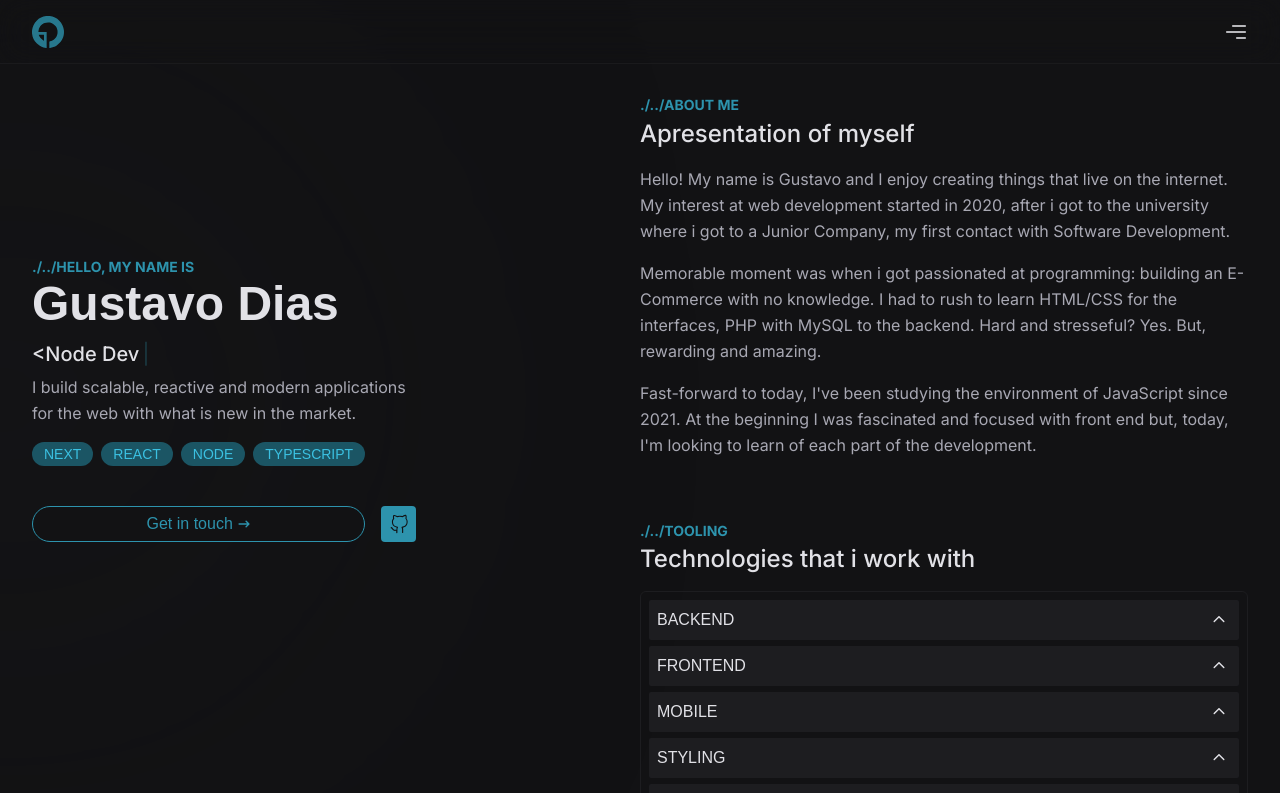
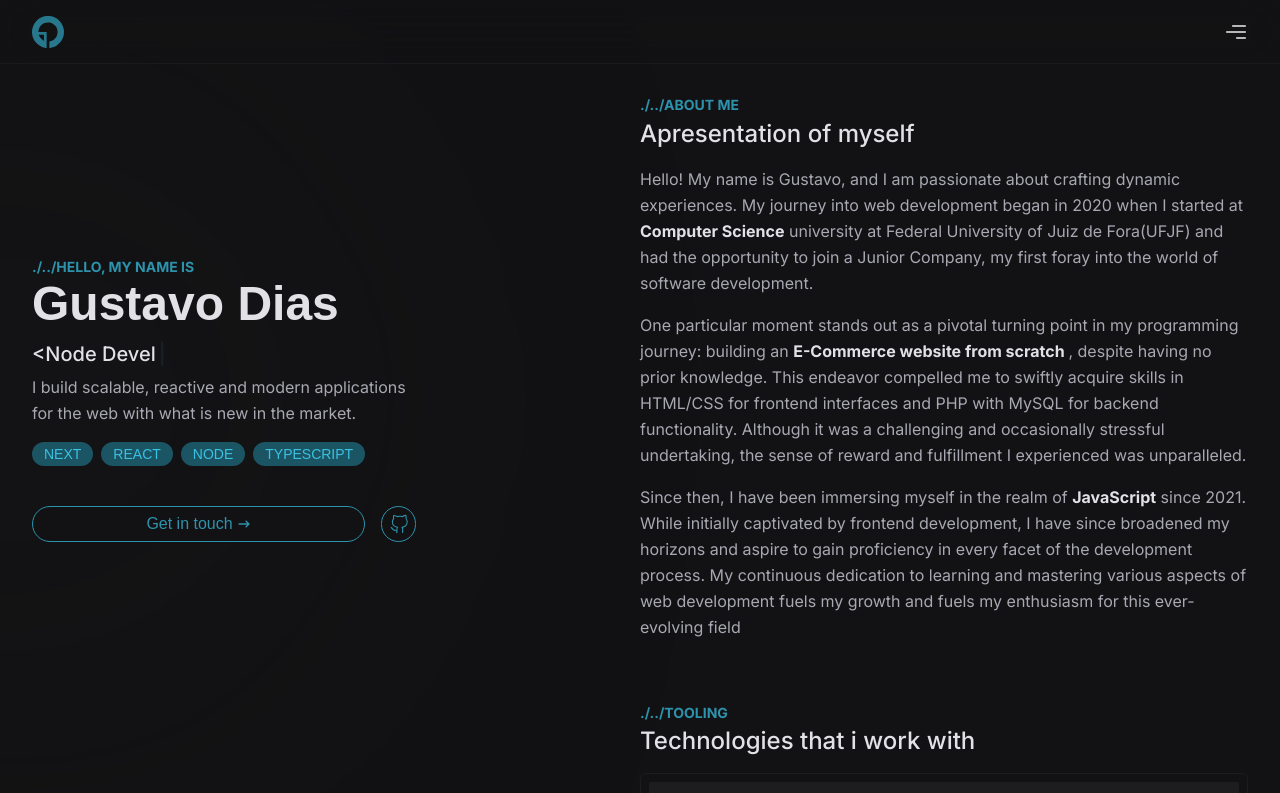
Before and after one commit to charmingruby/recreated-portfolio, a Next.js app: page / in a window 1280 px wide. Shown: the top 793 px of the page. Built offline with nearby package versions, Linux system fonts and the light colour scheme; a web font is replaced by a local one.

Commit message:
last fixes

```diff
--- a/src/components/sections/about/index.tsx
+++ b/src/components/sections/about/index.tsx
@@ -6,22 +6,36 @@ export function About() {
       <SectionTitle title="About me" subtitle="Apresentation of myself" />
       <div className="space-y-4 leading-relaxed text-light-dark">
         <p>
-          Hello! My name is Gustavo and I enjoy creating things that live on the
-          internet. My interest at web development started in 2020, after i got
-          to the university where i got to a Junior Company, my first contact
-          with Software Development.
+          Hello! My name is Gustavo, and I am passionate about crafting dynamic
+          experiences. My journey into web development began in 2020 when I
+          started at{' '}
+          <span className="font-semibold text-light-main">
+            Computer Science
+          </span>{' '}
+          university at Federal University of Juiz de Fora(UFJF) and had the
+          opportunity to join a Junior Company, my first foray into the world of
+          software development.
         </p>
         <p>
-          Memorable moment was when i got passionated at programming: building
-          an E-Commerce with no knowledge. I had to rush to learn HTML/CSS for
-          the interfaces, PHP with MySQL to the backend. Hard and stresseful?
-          Yes. But, rewarding and amazing.
+          One particular moment stands out as a pivotal turning point in my
+          programming journey: building an{' '}
+          <span className="font-semibold text-light-main">
+            E-Commerce website from scratch{' '}
+          </span>
+          , despite having no prior knowledge. This endeavor compelled me to
+          swiftly acquire skills in HTML/CSS for frontend interfaces and PHP
+          with MySQL for backend functionality. Although it was a challenging
+          and occasionally stressful undertaking, the sense of reward and
+          fulfillment I experienced was unparalleled.
         </p>
         <p>
-          Fast-forward to today, I{"'"}ve been studying the environment of
-          JavaScript since 2021. At the beginning I was fascinated and focused
-          with front end but, today, I{"'"}m looking to learn of each part of
-          the development.
+          Since then, I have been immersing myself in the realm of{' '}
+          <span className="font-semibold text-light-main">JavaScript</span>{' '}
+          since 2021. While initially captivated by frontend development, I have
+          since broadened my horizons and aspire to gain proficiency in every
+          facet of the development process. My continuous dedication to learning
+          and mastering various aspects of web development fuels my growth and
+          fuels my enthusiasm for this ever-evolving field
         </p>
       </div>
     </section>
--- a/src/components/sections/hero/medias.tsx
+++ b/src/components/sections/hero/medias.tsx
@@ -21,7 +21,7 @@ export function Medias() {
       <a
         href="https://github.com/charmingruby"
         target="blank"
-        className="flex h-full w-10 cursor-pointer items-center justify-center rounded bg-primary-main text-dark-main transition-colors hover:bg-primary-light"
+        className="flex h-full w-10 cursor-pointer items-center justify-center rounded-full border border-primary-main text-primary-main transition-colors hover:bg-primary-light hover:text-dark-main"
       >
         <AltGithubIcon size={20} />
       </a>
```
